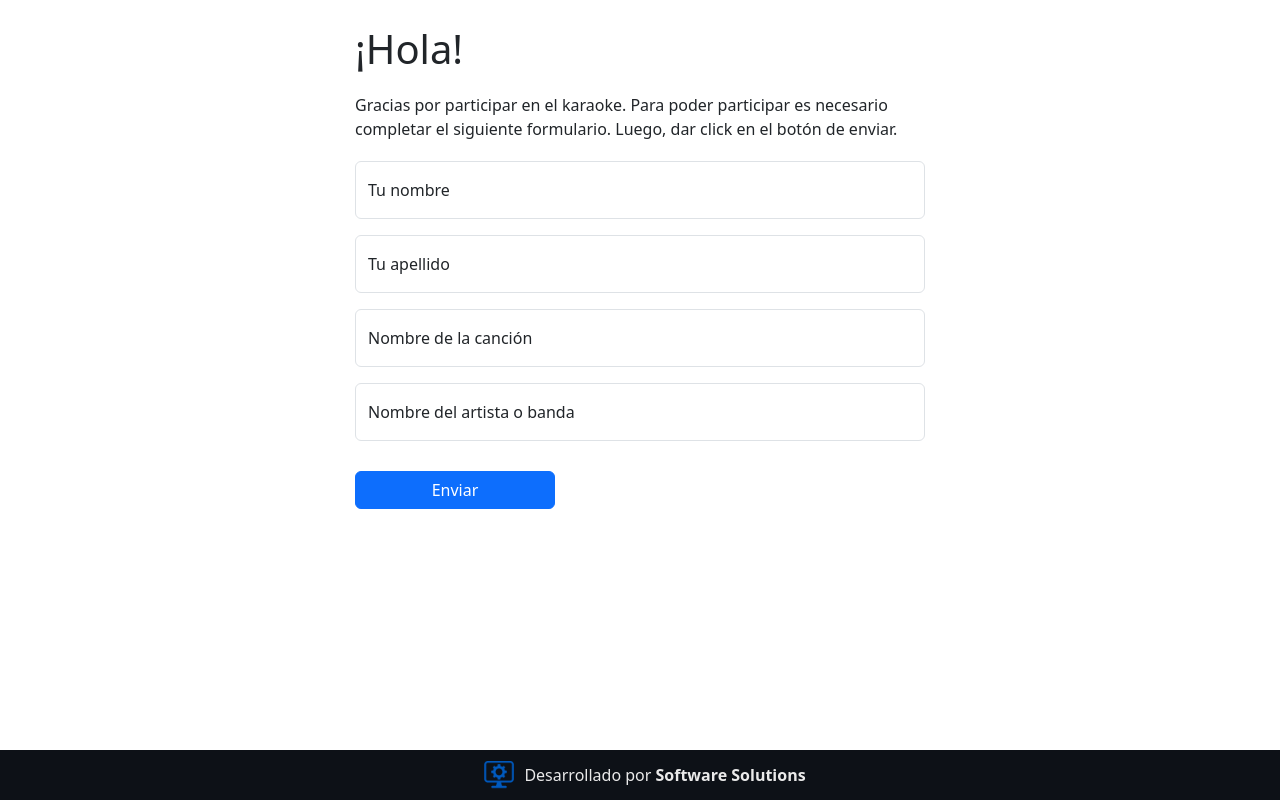
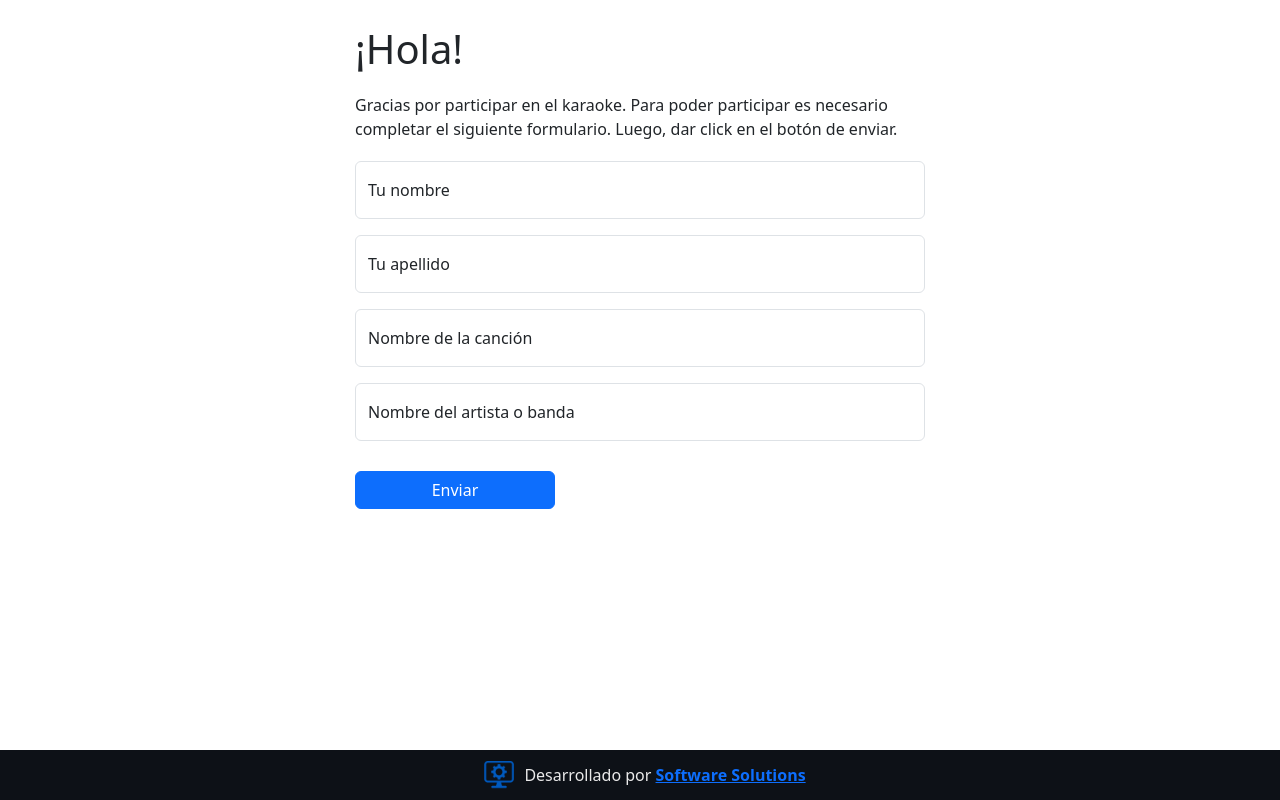
Before and after one commit to KPTote/karaoke-front, an Angular app: page /public/user-form in a window 1280 px wide. Built offline with nearby package versions, Linux system fonts and the light colour scheme.

Commit message:
se agregar anchor en footer

```diff
--- a/src/app/components/footer/footer.component.html
+++ b/src/app/components/footer/footer.component.html
@@ -3,6 +3,6 @@
     <img src="images/logo2.png" alt="Logotipo" />
   </div>
   <div class="information-container">
-    Desarrollado por <strong>Software Solutions</strong>
+    Desarrollado por <strong><a href="https://www.youtube.com/watch?v=dLl4PZtxia8&list=RDdLl4PZtxia8&start_radio=1" target="_blank" >Software Solutions</a></strong>
   </div>
 </footer>
```
